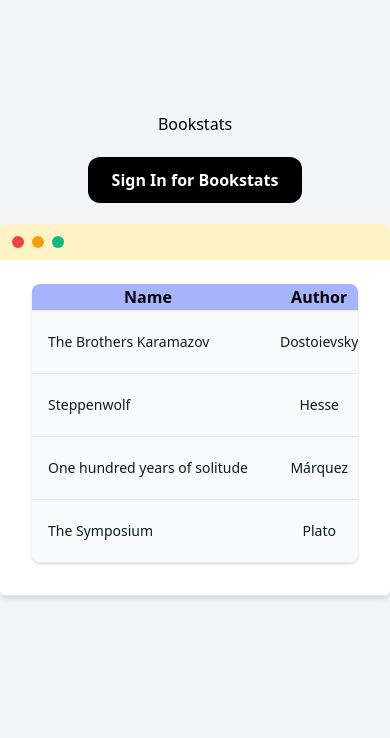
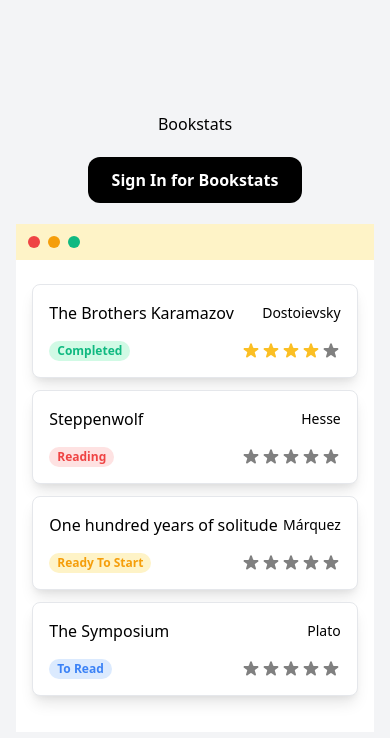
Before and after one commit to AnderBuendia/amplify-bookstats, a Next.js app: page / in a window 390 px wide. Shown: the top 738 px of the page. Built offline with nearby package versions, Linux system fonts and the light colour scheme; no server answers; what aws-amplify would draw is missing.

Commit message:
Responsive design

```diff
--- /dev/null
+++ b/src/components/generic/Card.jsx
@@ -0,0 +1,38 @@
+import { getColorStatus } from '../../lib/utils/colorStatus.utils';
+import ReactStars from 'react-rating-stars-component';
+import IconStar from '../icons/iconstar';
+
+const Card = ({ books }) => {
+  return books.map((book) => (
+    <div
+      key={book.name}
+      className="w-full mb-3 p-4 bg-white border shadow-lg rounded-lg cursor-pointer
+      transition duration-500 ease-in-out transform hover:scale-105 hover:shadow-md hover:opacity-75"
+    >
+      <div className="flex flex-row justify-between items-center">
+        <p className="text-md text-left">{book.name}</p>
+        <p className="text-sm text-left">{book.author}</p>
+      </div>
+
+      <div className="mt-4 flex flex-row justify-between items-center">
+        <p
+          className={`${getColorStatus(
+            book.status
+          )} px-2 inline-flex text-xs leading-5 font-semibold rounded-full`}
+        >
+          {book.status}
+        </p>
+        <ReactStars
+          classNames="focus:outline-none"
+          count={5}
+          value={book.rating}
+          activeColor="yellow"
+          emptyIcon={<IconStar className="w-5 h-5" />}
+          filledIcon={<IconStar className="w-5 h-5 text-yellow-400" />}
+        />
+      </div>
+    </div>
+  ));
+};
+
+export default Card;
--- a/src/components/generic/Header.jsx
+++ b/src/components/generic/Header.jsx
@@ -4,11 +4,9 @@ import { useRouter } from 'next/router';
 import AuthContext from '../../lib/context/auth/authContext';
 import { signOut } from '../../lib/utils/auth.utils';
 import { MainPaths } from '../../enums/paths/main-paths';
-import useResolution from '../../hooks/useResolution';
 
 const Header = () => {
   const { user, uiState, setUser, setUiState } = useContext(AuthContext);
-  const [width] = useResolution();
   const router = useRouter();
 
   return (
--- a/src/components/generic/Table.jsx
+++ b/src/components/generic/Table.jsx
@@ -1,16 +1,8 @@
-import { BooksStatus } from '../../enums/books/booksStatus';
+import { getColorStatus } from '../../lib/utils/colorStatus.utils';
 import ReactStars from 'react-rating-stars-component';
 import IconStar from '../icons/iconstar';
 
 const Table = ({ books }) => {
-  const getColorStatus = (status) => {
-    if (status === BooksStatus.TO_READ) return 'bg-blue-100 text-blue-500';
-    if (status === BooksStatus.READING) return 'bg-red-100 text-red-500';
-    if (status === BooksStatus.READY_TO_START)
-      return 'bg-yellow-100 text-yellow-500';
-    if (status === BooksStatus.COMPLETED) return 'bg-green-100 text-green-500';
-  };
-
   return (
     <div className="w-full shadow overflow-x-auto border-b border-gray-200 rounded-lg">
       <table className="w-full divide-y divide-gray-200">
--- /dev/null
+++ b/src/enums/config/resolution-breakpoints.js
@@ -0,0 +1,5 @@
+export const ResolutionBreakPoints = {
+  XS: 480,
+  SM: 768,
+  MD: 1024,
+};
--- a/src/hooks/useResolution.jsx
+++ b/src/hooks/useResolution.jsx
@@ -1,20 +1,18 @@
 import { useState, useEffect } from 'react';
 
 const useResolution = () => {
-  const [size, setSize] = useState([window.innerWidth]);
+  const [windowDimensions, setWindowDimensions] = useState(0);
+  useEffect(() => {
+    function handleResize() {
+      setWindowDimensions(window.innerWidth);
+    }
 
-  useEffect(() => {
-    const handleResize = () => {
-      setSize([window.innerWidth]);
-    };
+    handleResize();
     window.addEventListener('resize', handleResize);
-
-    return () => {
-      window.removeEventListener('resize', handleResize);
-    };
+    return () => window.removeEventListener('resize', handleResize);
   }, []);
 
-  return size;
+  return windowDimensions;
 };
 
 export default useResolution;
--- /dev/null
+++ b/src/lib/utils/colorStatus.utils.js
@@ -0,0 +1,9 @@
+import { BooksStatus } from '../../enums/books/booksStatus';
+
+export const getColorStatus = (status) => {
+  if (status === BooksStatus.TO_READ) return 'bg-blue-100 text-blue-500';
+  if (status === BooksStatus.READING) return 'bg-red-100 text-red-500';
+  if (status === BooksStatus.READY_TO_START)
+    return 'bg-yellow-100 text-yellow-500';
+  if (status === BooksStatus.COMPLETED) return 'bg-green-100 text-green-500';
+};
--- a/src/pages/_app.jsx
+++ b/src/pages/_app.jsx
@@ -1,5 +1,5 @@
 import { AuthState } from '../lib/context/auth/authContext';
-import '../styles/globals.css'
+import '../styles/globals.css';
 
 function MyApp({ Component, pageProps }) {
   return (
--- a/src/pages/books.jsx
+++ b/src/pages/books.jsx
@@ -3,14 +3,18 @@ import { Auth } from 'aws-amplify';
 import '../../configureAmplify';
 import { useRouter } from 'next/router';
 import AuthContext from '../lib/context/auth/authContext';
+import useResolution from '../hooks/useResolution';
 import MainLayout from '../components/layouts/MainLayout';
 import Table from '../components/generic/Table';
+import Card from '../components/generic/Card';
 import { MainPaths } from '../enums/paths/main-paths';
+import { ResolutionBreakPoints } from '../enums/config/resolution-breakpoints';
 import { Books as BooksForIndex } from '../lib/booksForIndex';
 
 const Books = () => {
   const { user, setUser } = useContext(AuthContext);
   const router = useRouter();
+  const width = useResolution();
 
   useEffect(() => {
     checkAuthUser();
@@ -34,7 +38,11 @@ const Books = () => {
       description="Create a list of your favorite books"
       url={MainPaths.BOOKS}
     >
-      <Table books={BooksForIndex} />
+      {width > ResolutionBreakPoints.SM ? (
+        <Table books={BooksForIndex} />
+      ) : (
+        <Card books={BooksForIndex} />
+      )}
     </MainLayout>
   );
 };
--- a/src/pages/index.jsx
+++ b/src/pages/index.jsx
@@ -1,17 +1,22 @@
 import Link from 'next/link';
+import useResolution from '../hooks/useResolution';
 import MainLayout from '../components/layouts/MainLayout';
 import Table from '../components/generic/Table';
+import Card from '../components/generic/Card';
 import { MainPaths } from '../enums/paths/main-paths';
+import { ResolutionBreakPoints } from '../enums/config/resolution-breakpoints';
 import { Books } from '../lib/booksForIndex';
 
 export default function Home() {
+  const width = useResolution();
+
   return (
     <MainLayout
       title="Home"
       description="List your books"
       url={MainPaths.INDEX}
     >
-      <div className="w-full lg:w-11/12 flex-col mt-28 text-center">
+      <div className="w-11/12 flex-col mt-28 text-center">
         <div className="overlay"></div>
 
         <h1 className="index-title">Bookstats</h1>
@@ -27,14 +32,18 @@ export default function Home() {
           </Link>
         </div>
 
-        <div className="index-table mb-4 z-10 relative shadow-md overflow-hidden border-b border-gray-200 rounded-md">
+        <div className="index-table">
           <div className="bg-yellow-100 p-3 flex flex-row justify-start">
             <div className="w-3 h-3 bg-red-500 rounded-full"></div>
             <div className="w-3 h-3 ml-2 bg-yellow-500 rounded-full"></div>
             <div className="w-3 h-3 ml-2 bg-green-500 rounded-full"></div>
           </div>
-          <div className="bg-white pt-6 pb-8 px-8">
-            <Table books={Books} />
+          <div className="bg-white p-6 px-4">
+            {width > ResolutionBreakPoints.SM ? (
+              <Table books={Books} />
+            ) : (
+              <Card books={Books} />
+            )}
           </div>
         </div>
       </div>
--- a/src/styles/home.css
+++ b/src/styles/home.css
@@ -28,6 +28,13 @@
   @apply w-0;
   @apply z-10;
   @apply relative;
+  @apply mb-4;
+  @apply relative;
+  @apply shadow-md;
+  @apply overflow-hidden;
+  @apply border-b;
+  @apply border-gray-200;
+  @apply rounded-md;
   transform: translateX(-600px);
   animation: 2.2s slideInX ease-in-out forwards 1s;
 }
```
